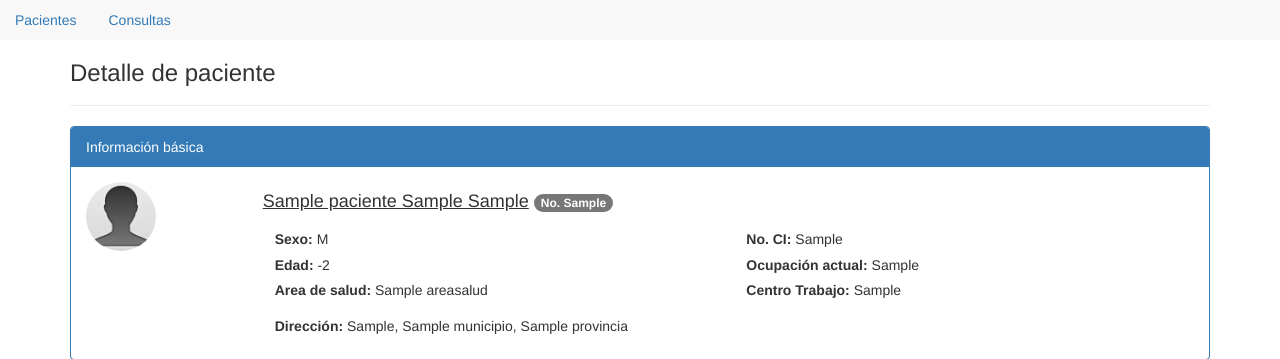
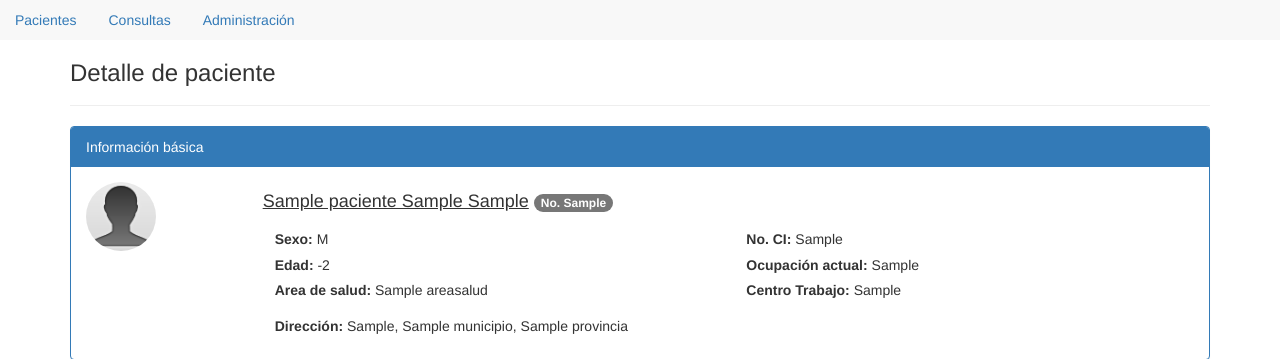
Before and after one commit to ydiazn/consulta, a Django app: template retina/consulta/templates/consulta/paciente_detail.html in a window 1280 px wide. Shown: the top 359 px of the page. Run offline with Django 3.2, Linux system fonts and the light colour scheme; tables that the repository leaves empty hold one stand-in row (values such as "Sample post"); the template is opened without the code that fills it: values that come from a table or form of the project are taken from there, most other values are stand-ins (such as "Sample title", 1, 10 or a date in 2020); parts of the project's set-up code (start-up, migrations or seed data) failed here and were passed over; some libraries are stand-ins or nearby versions.

Commit message:
Inclusión de un vínculo al sitio de administracón

```diff
--- a/retina/templates/menu_principal.html
+++ b/retina/templates/menu_principal.html
@@ -14,14 +14,8 @@
             {% now 'd' as day %}
             <a href="{% url 'consulta:consulta_por_fecha' year=year|add:'0' month=month|add:'0' day=day|add:'0' %}">Consultas</a>
         </li>
-        <!--<li class="dropdown">
-            <a class="dropdown-toggle" data-toggle="dropdown" href="#">Modelos
-            <span class="caret"></span></a>
-            <ul class="dropdown-menu">
-                <li><a href="#">Registro de pacientes atendidos</a></li>
-                <li><a href="#">Certificado médico</a></li>
-                <li><a href="#">Certificado de tratamiento con medicamentos controlados por tarjeta</a></li>
-            </ul>
-        </li>-->
+        <li class="dropdown">
+            <a href="{% url 'admin:index' %}">Administración</a>
+        </li>
     </ul>
 </div>
```
